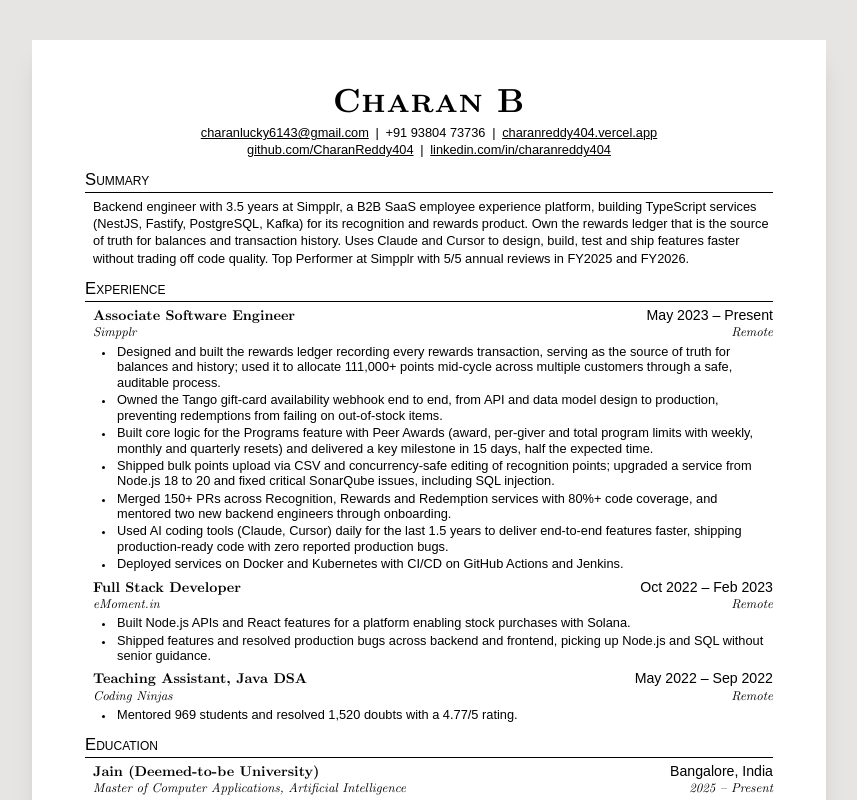
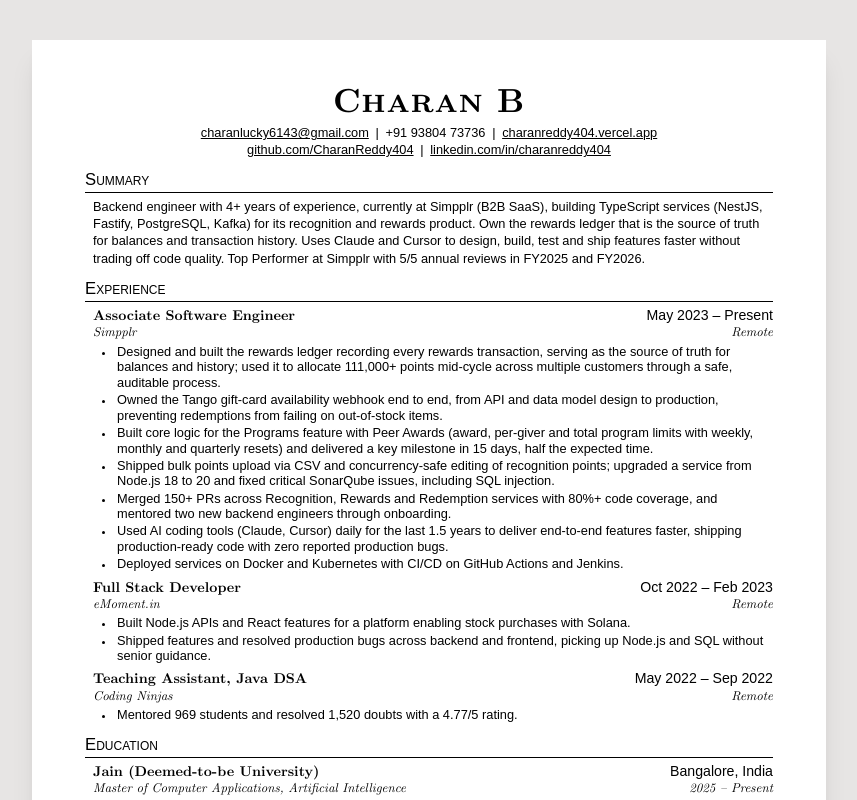
Before and after one commit to CharanReddy404/Portfolio, a Next.js app: page /resume in a window 1280 px wide. Shown: the top 800 px of the page, without its empty margins (211-1068 px from the left). Built offline with nearby package versions, Linux system fonts and the light colour scheme; a web font is replaced by a local one.

Commit message:
feat: show 4+ years of total experience on resume and website

```diff
--- a/content/resume.ts
+++ b/content/resume.ts
@@ -16,7 +16,7 @@
   ],
 
   summary:
-    'Backend engineer with 3.5 years at Simpplr, a B2B SaaS employee experience platform, building TypeScript services (NestJS, Fastify, PostgreSQL, Kafka) for its recognition and rewards product. Own the rewards ledger that is the source of truth for balances and transaction history. Uses Claude and Cursor to design, build, test and ship features faster without trading off code quality. Top Performer at Simpplr with 5/5 annual reviews in FY2025 and FY2026.',
+    'Backend engineer with 4+ years of experience, currently at Simpplr (B2B SaaS), building TypeScript services (NestJS, Fastify, PostgreSQL, Kafka) for its recognition and rewards product. Own the rewards ledger that is the source of truth for balances and transaction history. Uses Claude and Cursor to design, build, test and ship features faster without trading off code quality. Top Performer at Simpplr with 5/5 annual reviews in FY2025 and FY2026.',
 
   experience: [
     {
--- a/content/site.ts
+++ b/content/site.ts
@@ -17,7 +17,7 @@
   tagline:
     'I design and build complex backend systems end to end — production-ready services behind the parts of a product you never see, but always rely on.',
   about: [
-    'I’m a backend engineer with 3.5 years at Simpplr, a B2B SaaS employee experience platform, where I work on the Recognition & Rewards product. I build TypeScript services with NestJS, Fastify, PostgreSQL and Kafka in a monorepo, and own the rewards ledger that is the source of truth for every balance and transaction.',
+    'I’m a backend engineer with 4+ years of experience. At Simpplr, a B2B SaaS employee experience platform, I work on the Recognition & Rewards product. I build TypeScript services with NestJS, Fastify, PostgreSQL and Kafka in a monorepo, and own the rewards ledger that is the source of truth for every balance and transaction.',
     'I’ve been named a Top Performer with 5/5 annual reviews in FY2025 and FY2026. Before Simpplr, I shipped features end to end on a Solana-based trading product at EMOMENT, and mentored nearly a thousand students in Java and data structures as a Teaching Assistant at Coding Ninjas. Outside work, I’m building a few new backend-focused projects — they’ll be on this page soon.',
   ],
   socials: {
```
Also changed, not shown: 1 other file (tests, documents, lock files or other folders).
